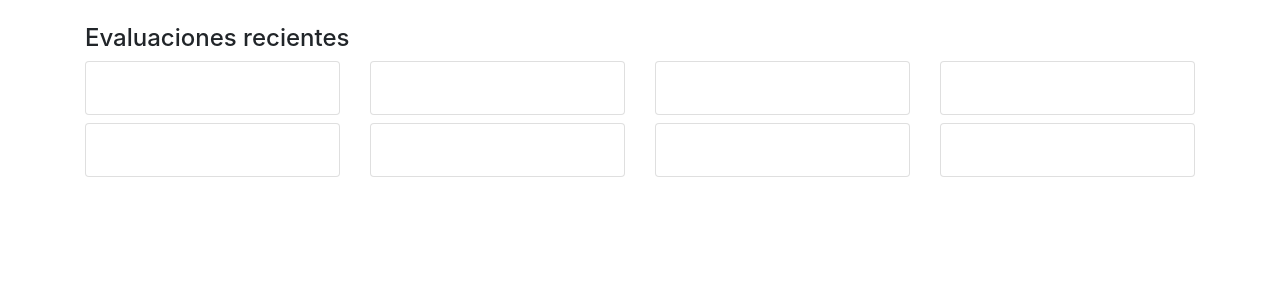
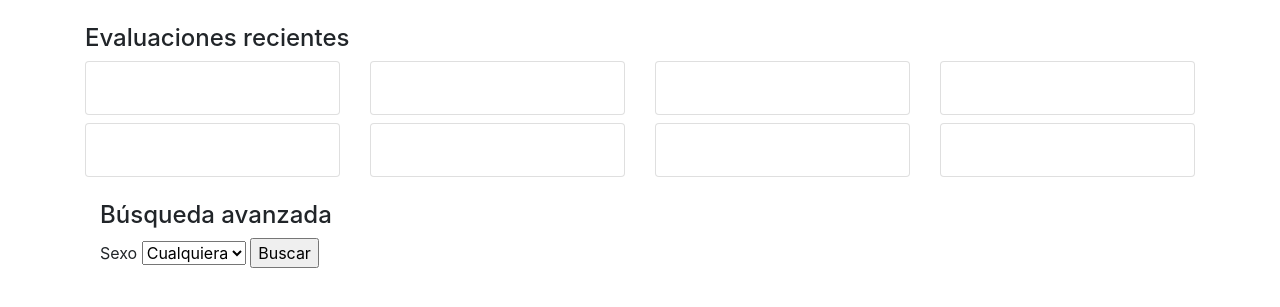
Before and after one commit to sanchezd90/informes, a Flask app: template templates/index.html in a window 1280 px wide. Shown: the part 56-363 px from the top of the page. Run offline with Flask 2, Linux system fonts and the light colour scheme; the template is opened without the code that fills it, so the values that code supplies are empty; parts of the project's set-up code (start-up, migrations or seed data) failed here and were passed over; some libraries are stand-ins or nearby versions.

Commit message:
busqueda avanzada
Agrego opción de búsqueda por sexo

```diff
--- a/main.py
+++ b/main.py
@@ -131,6 +131,17 @@ def resultados_www():
     filtroInformes = pagina.filtroInformes()
     return render_template("resultados.html", titulo=titulo, pruebas= filtroPruebas, sujetos = filtroSujetos, antecedentes=filtroInformes)
 
+@app.route("/avanzado", methods=["POST","GET"])
+def avanzado_www():
+    listado=[]
+    sexo_request=request.args.get('sexo')
+    for x in sujetos:
+        if sujetos[x].sexo=="1" and any([sexo_request=="0",sexo_request=="1"]):
+            listado.append(sujetos[x])
+        elif sujetos[x].sexo=="2" and any([sexo_request=="0",sexo_request=="2"]):
+            listado.append(sujetos[x])
+    return render_template("avanzado.html", sujetos=listado)
+
 @app.route("/todos")
 def todos_www():
     return render_template("todos.html", titulo=titulo, sujetos=Pagina.todosSujetos())
--- a/templates/index.html
+++ b/templates/index.html
@@ -30,5 +30,17 @@
     </div>
     {% endfor %}
   </div>
+  <div class="container mt-4">
+    <h4>Búsqueda avanzada</h4>
+      <form action="/avanzado" method="get">
+          <label>Sexo</label>
+          <select name="sexo">
+            <option value="0">Cualquiera</option>
+            <option value="1">Masculino</option>
+            <option value="2">Femenino</option>
+          </select>
+          <input type="submit" value="Buscar">
+      </form>
+  </div>
 </div>
 {% endblock content%}
```
Also changed, not shown: templates/avanzado.html (added, +13 -0 lines).
